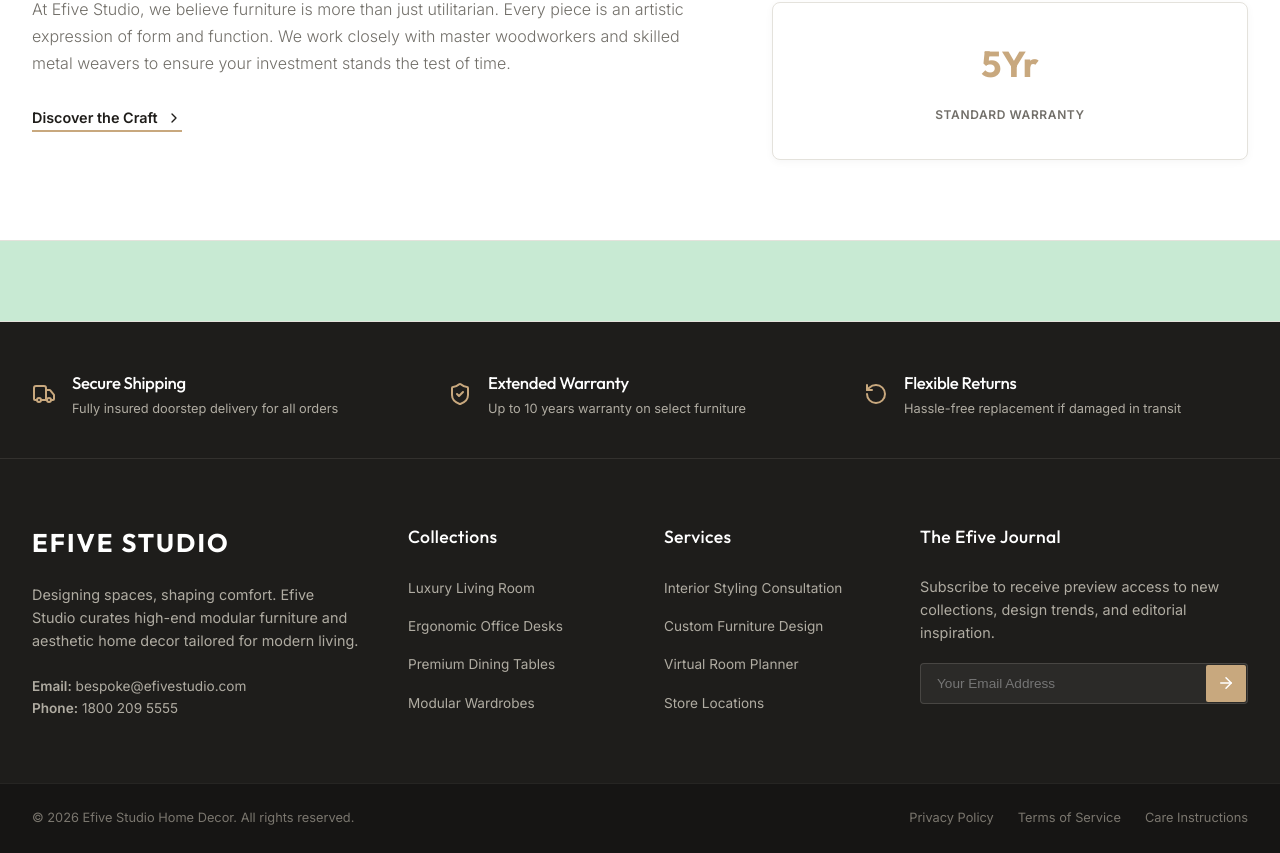
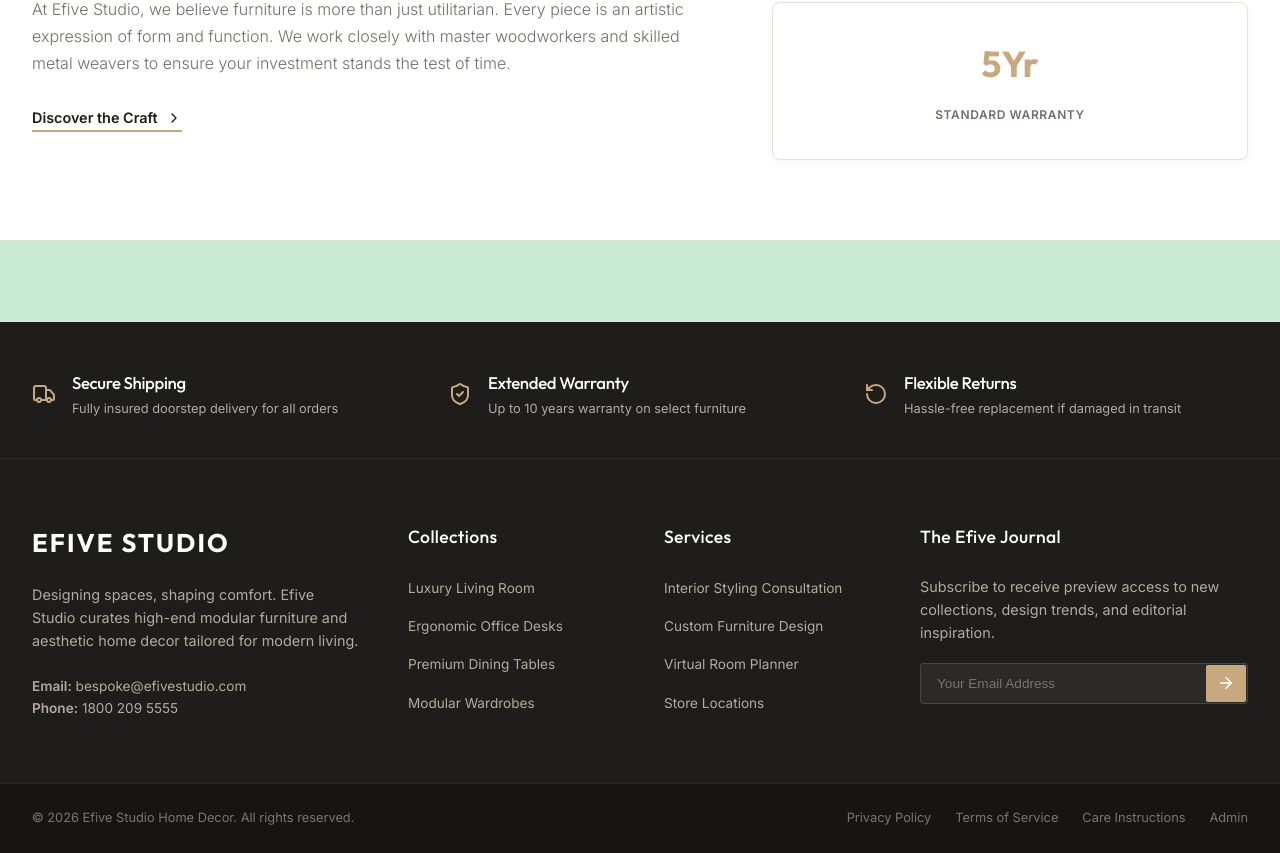
Before and after one commit to rishabsingh89/efive.store, a React (Vite) app: page / in a window 1280 px wide. Shown: the part 5081-5934 px from the top of the page. Built offline with nearby package versions, Linux system fonts and the light colour scheme.

Commit message:
Fix admin routing on vercel and add footer link

```diff
--- a/src/components/Footer.jsx
+++ b/src/components/Footer.jsx
@@ -1,5 +1,6 @@
 import React, { useState } from 'react';
 import { Mail, ArrowRight, ShieldCheck, Truck, RotateCcw } from 'lucide-react';
+import { Link } from 'react-router-dom';
 
 export default function Footer() {
   const [email, setEmail] = useState('');
@@ -114,6 +115,7 @@
             <span style={styles.bottomLink}>Privacy Policy</span>
             <span style={styles.bottomLink}>Terms of Service</span>
             <span style={styles.bottomLink}>Care Instructions</span>
+            <Link to="/admin" style={{...styles.bottomLink, textDecoration: 'none'}}>Admin</Link>
           </div>
         </div>
       </div>
```
Also changed, not shown: vercel.json (added).
